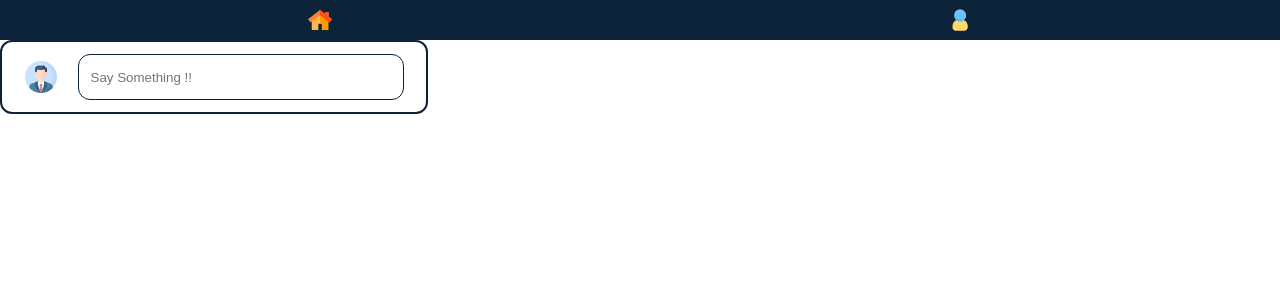
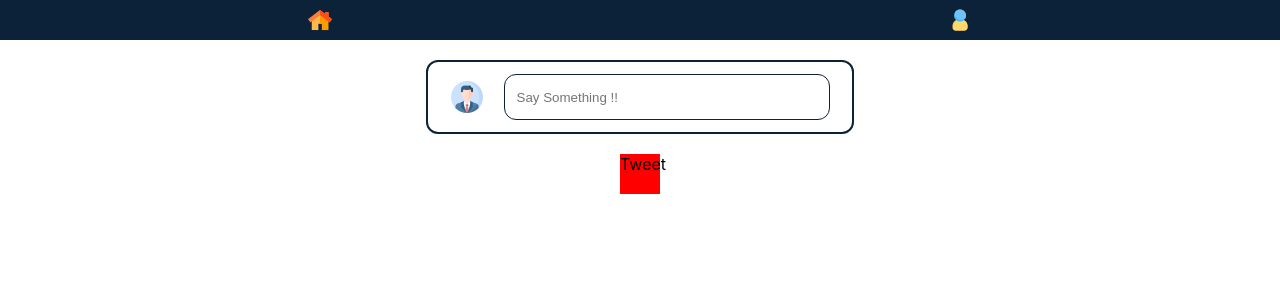
Before and after one commit to Mohammad-Atif/twitter-react-ui, a React (Create React App) app: page / in a window 1280 px wide. Shown: the top 300 px of the page. Built offline with nearby package versions, Linux system fonts and the light colour scheme.

Commit message:
page change working

```diff
--- a/src/App.js
+++ b/src/App.js
@@ -3,12 +3,26 @@ import './App.css';
 import './styles.css';
 import { Header } from './Components/Header/Header';
 import { TweetBox } from './Components/Tweet/TweetBox';
+import { HomePage } from './Components/HomePage';
+import { useState } from 'react';
+import { ProfilePage } from './Components/ProfilePage';
 
 function App() {
+
+  const [option,setOption] = useState(()=> {
+    return true;
+  })
+
+  const handleClick = (e) => {
+    setOption(e)
+  }
+
   return (
     <div className="App">
-      <Header/>
-      <TweetBox/>
+      <Header btnCLick={handleClick}/>
+      {
+        option?<HomePage/>:<ProfilePage/>
+      }
     </div>
   );
 }
--- a/src/Components/Header/Header.js
+++ b/src/Components/Header/Header.js
@@ -8,10 +8,10 @@ const NavItem = ({itemName}) => {
     );
 };
 
-export const Header = () =>{
+export const Header = ({btnCLick}) =>{
     return (
     <div className="header">
-        <img src={logo} />
-        <img src={userLogo} />
+        <img src={logo} onClick = {()=> btnCLick(true)} />
+        <img src={userLogo} onClick = {()=> btnCLick(false)}/>
         </div>);
 };
--- /dev/null
+++ b/src/Components/HomePage.js
@@ -0,0 +1,11 @@
+import { TweetBox } from "./Tweet/TweetBox";
+import { TweetList } from "./Tweet/TweetList";
+
+export const HomePage = () => {
+    return (
+        <div className="homePage">
+            <TweetBox/>
+            <TweetList/>
+        </div>
+    );
+}
--- /dev/null
+++ b/src/Components/ProfilePage.js
@@ -0,0 +1,9 @@
+
+
+export const ProfilePage = () => {
+    return (
+        <div>
+            Profile Page
+        </div>
+    );
+}
--- /dev/null
+++ b/src/Components/Tweet/TweetList.js
@@ -0,0 +1,8 @@
+
+export const TweetList = () => {
+    return (
+        <div style={{width:'40px',height:'40px',backgroundColor:'#FF0000',}}>
+            Tweet
+        </div>
+    );
+}
--- a/src/styles.css
+++ b/src/styles.css
@@ -33,3 +33,12 @@
     height:20px;
     width: 300px;
 }
+
+.homePage {
+    padding: 20px;
+    display: flex;
+    flex-direction: column;
+    justify-content: flex-start;
+    align-items: center;
+    gap: 20px;
+}
```
